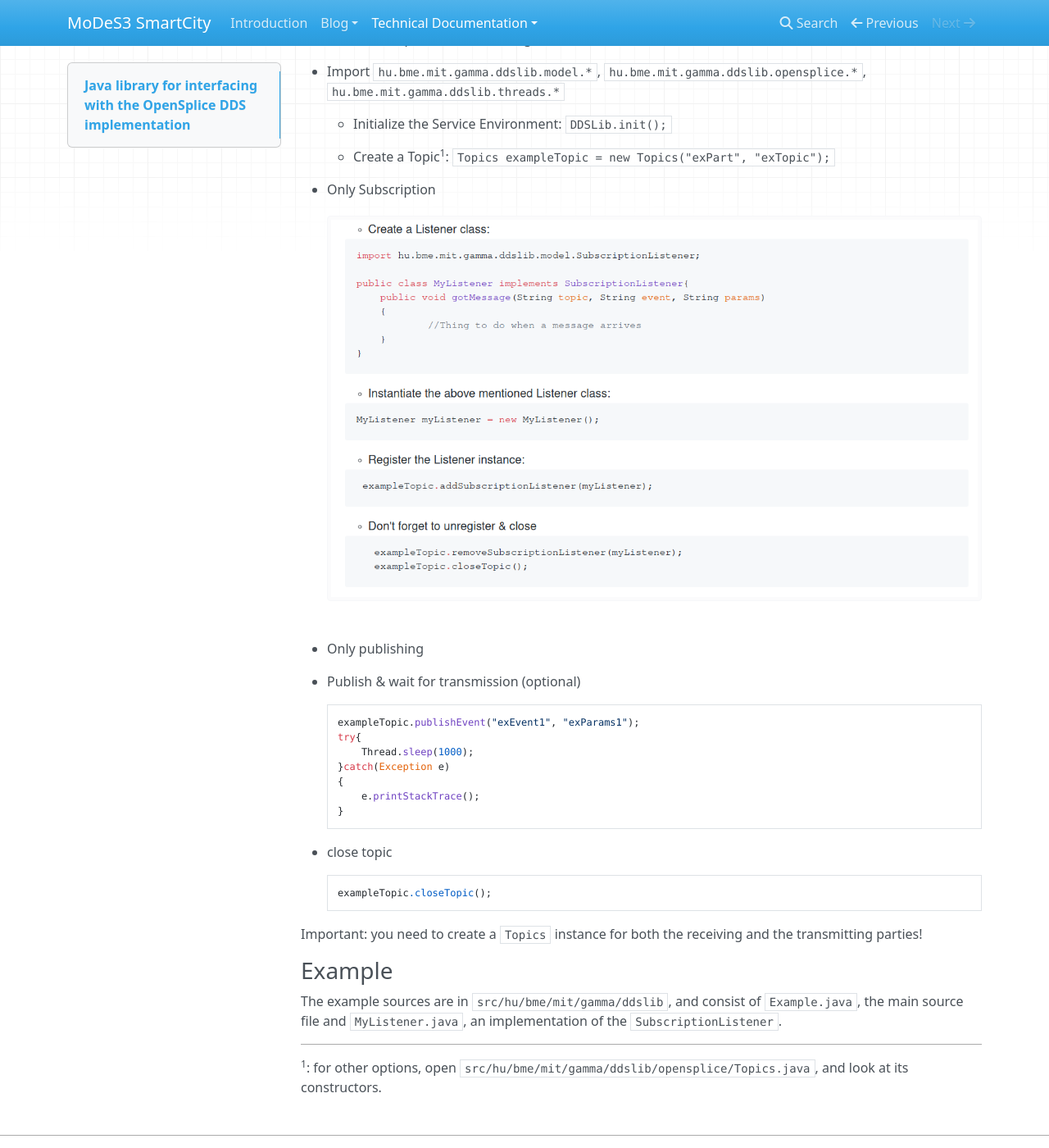
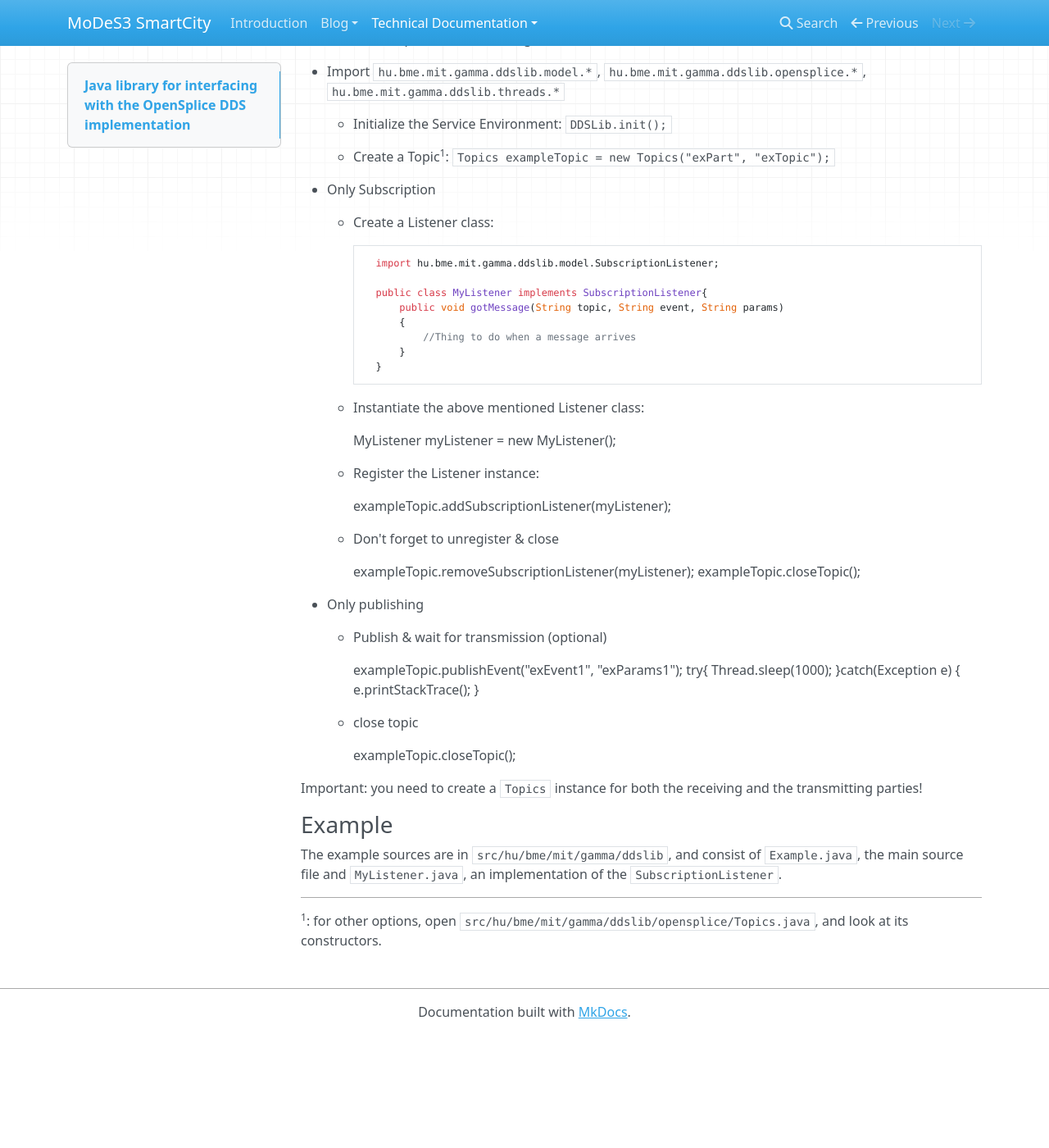
Before and after one commit to FTSRG/modes3-smartcity, an MkDocs documentation site: the page built from docs/technical_documentation/dds/dds_java_lib.md, in a window 1280 px wide and 1400 px high, scrolled down 871 px. Shown: the whole window at 82% size. Built offline with MkDocs 1.6.1, drawn with Linux system fonts in a browser that asks for light colours; nearby versions of some CDN libraries; old or Windows-style settings are respelled for this version of MkDocs; after the commit the page ends 2133 px from its top, so only the background shows below that.

Commit message:
minor fixes

```diff
--- a/docs/technical_documentation/dds/dds_java_lib.md
+++ b/docs/technical_documentation/dds/dds_java_lib.md
@@ -46,22 +46,44 @@ For a simple implementation look at the project in the `standalone_project` fold
     * Create a Topic<sup>1</sup>: `Topics exampleTopic = new Topics("exPart", "exTopic");`
 
 * Only Subscription
-![scrs1](screenshot1.png)
+    * Create a Listener class:
+
+              import hu.bme.mit.gamma.ddslib.model.SubscriptionListener;
+
+              public class MyListener implements SubscriptionListener{
+                  public void gotMessage(String topic, String event, String params)
+                  {
+                      //Thing to do when a message arrives
+                  }
+              }
+
+    * Instantiate the above mentioned Listener class:
+
+          MyListener myListener = new MyListener();
+
+    * Register the Listener instance:
+
+          exampleTopic.addSubscriptionListener(myListener);
+
+    * Don't forget to unregister & close
+
+          exampleTopic.removeSubscriptionListener(myListener);
+          exampleTopic.closeTopic();
 
 * Only publishing
-  * Publish & wait for transmission (optional)
+    * Publish & wait for transmission (optional)
 
-        exampleTopic.publishEvent("exEvent1", "exParams1");
-        try{
-            Thread.sleep(1000);
-        }catch(Exception e)
-        {
-            e.printStackTrace();
-        }
+          exampleTopic.publishEvent("exEvent1", "exParams1");
+          try{
+              Thread.sleep(1000);
+          }catch(Exception e)
+          {
+              e.printStackTrace();
+          }
 
-  * close topic
+    * close topic
 
-        exampleTopic.closeTopic();
+          exampleTopic.closeTopic();
 
 Important: you need to create a `Topics` instance for both the receiving and the transmitting parties!
 
```
